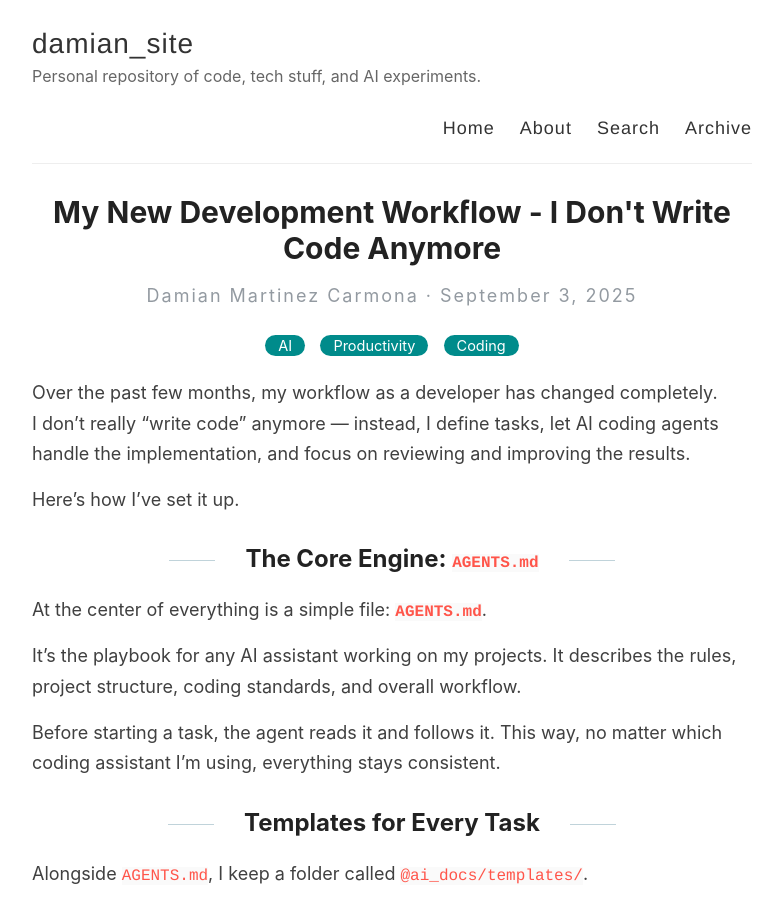
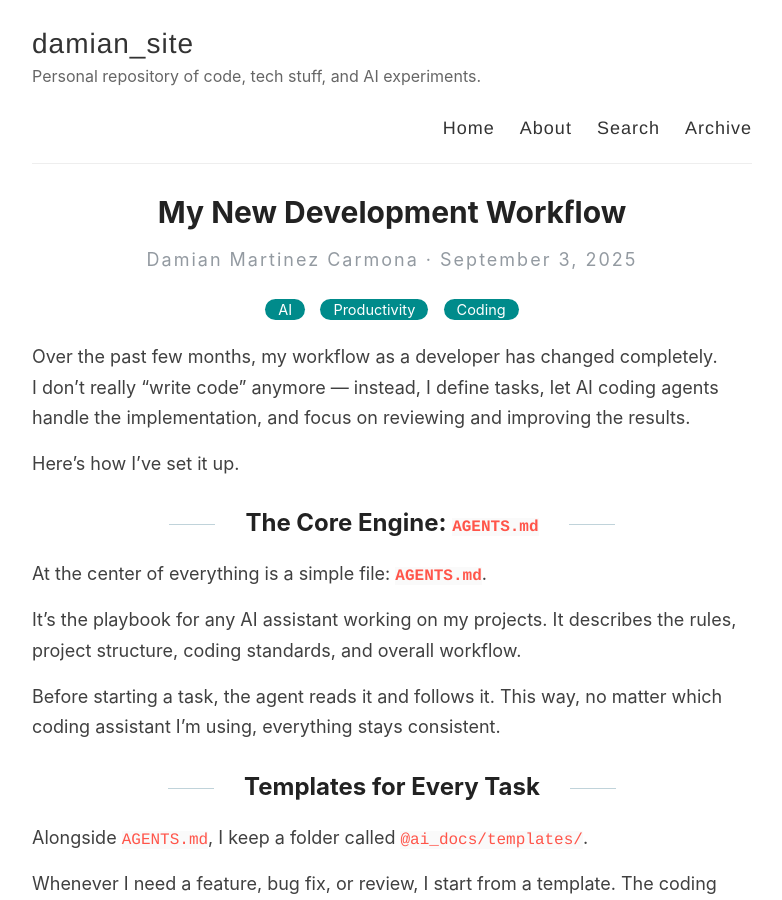
Before and after one commit to DamiMartinez/damimartinez.github.io, a Jekyll site: the page built from _posts/2025-09-03-ai-dev-workflow.md, in a window 1280 px wide and 900 px high. Shown: the whole window, without its empty margins (248-1030 px from the left). Built offline with Jekyll 4.4.1, drawn with Linux system fonts in a browser that asks for light colours.

Commit message:
New post

```diff
--- a/_posts/2025-09-03-ai-dev-workflow.md
+++ b/_posts/2025-09-03-ai-dev-workflow.md
@@ -1,6 +1,6 @@
 ---
 layout: post
-title: My New Development Workflow - I Don't Write Code Anymore
+title: My New Development Workflow
 categories: [AI, Productivity, Coding]
 ---
 
```
